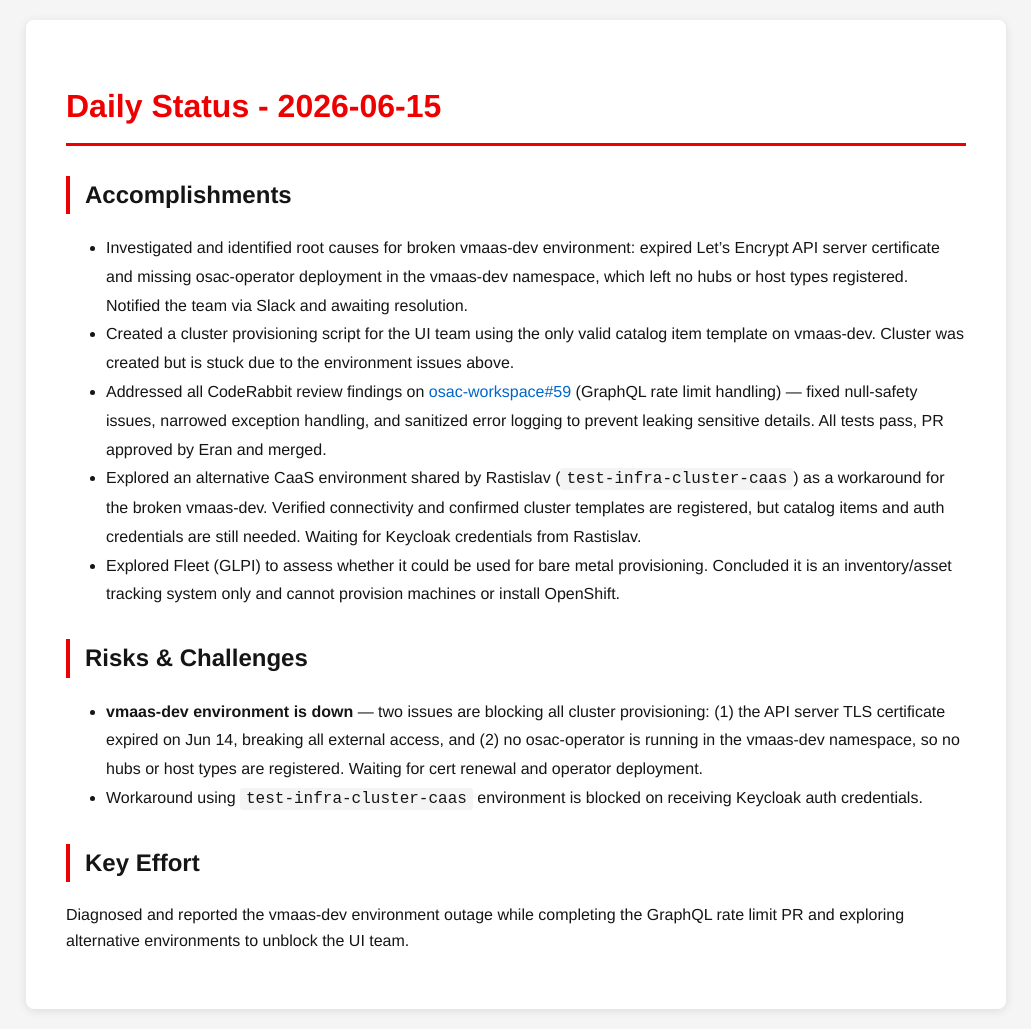
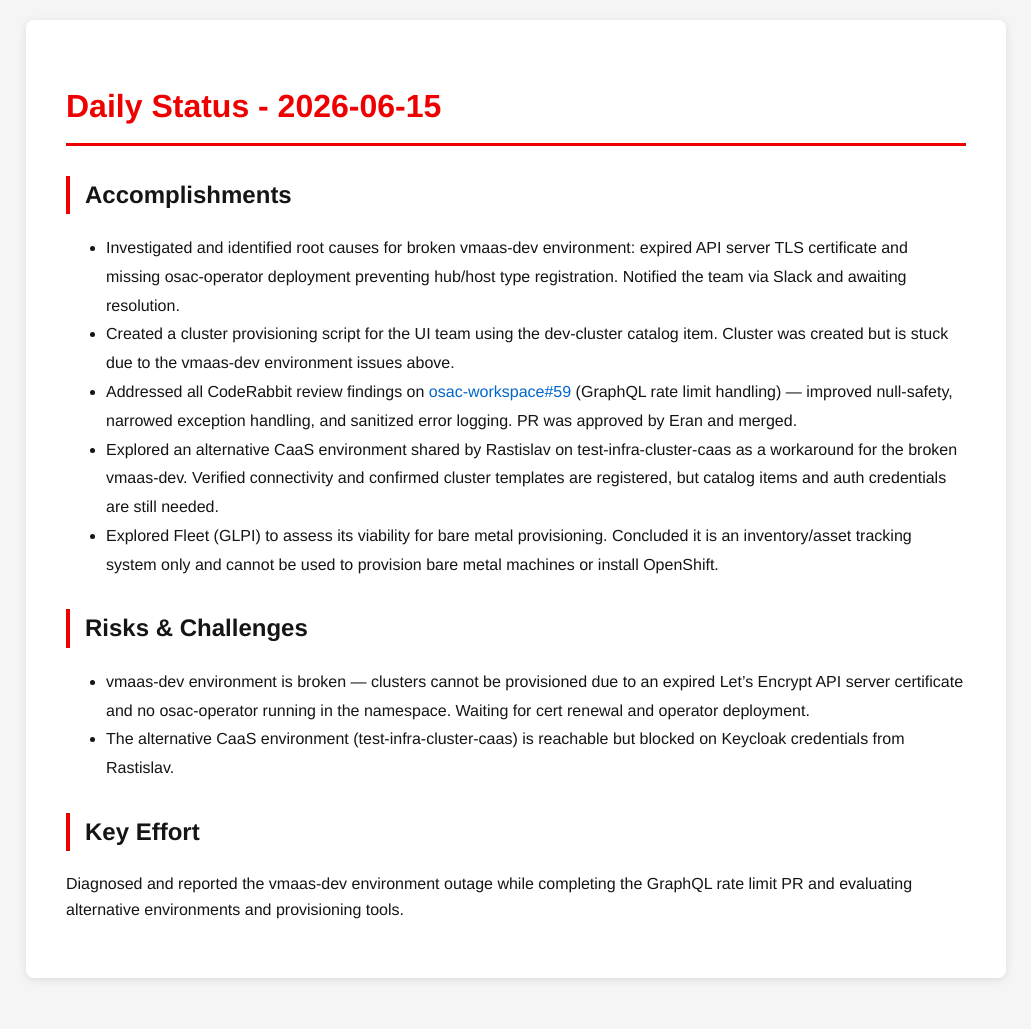
Before and after one commit to tzvatot/daily-status, a Jekyll site: the page built from 2026-06-15.md, in a window 1280 px wide. Shown: the whole page, without its empty margins (124-1155 px from the left). Built offline with Jekyll 4.4.1, drawn with Linux system fonts in a browser that asks for light colours; after the commit the page ends 998 px from its top, so only the background shows below that.

Commit message:
Daily status update - 2026-06-15

```diff
--- a/2026-06-15.md
+++ b/2026-06-15.md
@@ -7,15 +7,15 @@ date: 2026-06-15
 # Daily Status - 2026-06-15
 
 ## Accomplishments
-- Investigated and identified root causes for broken vmaas-dev environment: expired Let's Encrypt API server certificate and missing osac-operator deployment in the vmaas-dev namespace, which left no hubs or host types registered. Notified the team via Slack and awaiting resolution.
-- Created a cluster provisioning script for the UI team using the only valid catalog item template on vmaas-dev. Cluster was created but is stuck due to the environment issues above.
-- Addressed all CodeRabbit review findings on [osac-workspace#59](https://github.com/osac-project/osac-workspace/pull/59) (GraphQL rate limit handling) — fixed null-safety issues, narrowed exception handling, and sanitized error logging to prevent leaking sensitive details. All tests pass, PR approved by Eran and merged.
-- Explored an alternative CaaS environment shared by Rastislav (`test-infra-cluster-caas`) as a workaround for the broken vmaas-dev. Verified connectivity and confirmed cluster templates are registered, but catalog items and auth credentials are still needed. Waiting for Keycloak credentials from Rastislav.
-- Explored Fleet (GLPI) to assess whether it could be used for bare metal provisioning. Concluded it is an inventory/asset tracking system only and cannot provision machines or install OpenShift.
+- Investigated and identified root causes for broken vmaas-dev environment: expired API server TLS certificate and missing osac-operator deployment preventing hub/host type registration. Notified the team via Slack and awaiting resolution.
+- Created a cluster provisioning script for the UI team using the dev-cluster catalog item. Cluster was created but is stuck due to the vmaas-dev environment issues above.
+- Addressed all CodeRabbit review findings on [osac-workspace#59](https://github.com/osac-project/osac-workspace/pull/59) (GraphQL rate limit handling) — improved null-safety, narrowed exception handling, and sanitized error logging. PR was approved by Eran and merged.
+- Explored an alternative CaaS environment shared by Rastislav on test-infra-cluster-caas as a workaround for the broken vmaas-dev. Verified connectivity and confirmed cluster templates are registered, but catalog items and auth credentials are still needed.
+- Explored Fleet (GLPI) to assess its viability for bare metal provisioning. Concluded it is an inventory/asset tracking system only and cannot be used to provision bare metal machines or install OpenShift.
 
 ## Risks & Challenges
-- **vmaas-dev environment is down** — two issues are blocking all cluster provisioning: (1) the API server TLS certificate expired on Jun 14, breaking all external access, and (2) no osac-operator is running in the vmaas-dev namespace, so no hubs or host types are registered. Waiting for cert renewal and operator deployment.
-- Workaround using `test-infra-cluster-caas` environment is blocked on receiving Keycloak auth credentials.
+- vmaas-dev environment is broken — clusters cannot be provisioned due to an expired Let's Encrypt API server certificate and no osac-operator running in the namespace. Waiting for cert renewal and operator deployment.
+- The alternative CaaS environment (test-infra-cluster-caas) is reachable but blocked on Keycloak credentials from Rastislav.
 
 ## Key Effort
-Diagnosed and reported the vmaas-dev environment outage while completing the GraphQL rate limit PR and exploring alternative environments to unblock the UI team.
+Diagnosed and reported the vmaas-dev environment outage while completing the GraphQL rate limit PR and evaluating alternative environments and provisioning tools.
```
